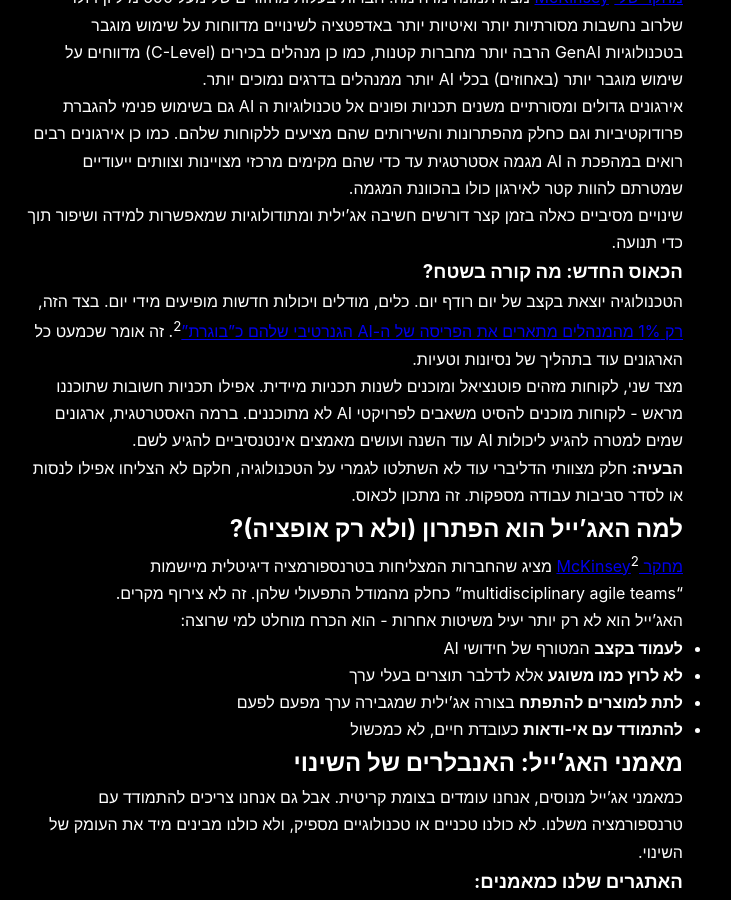
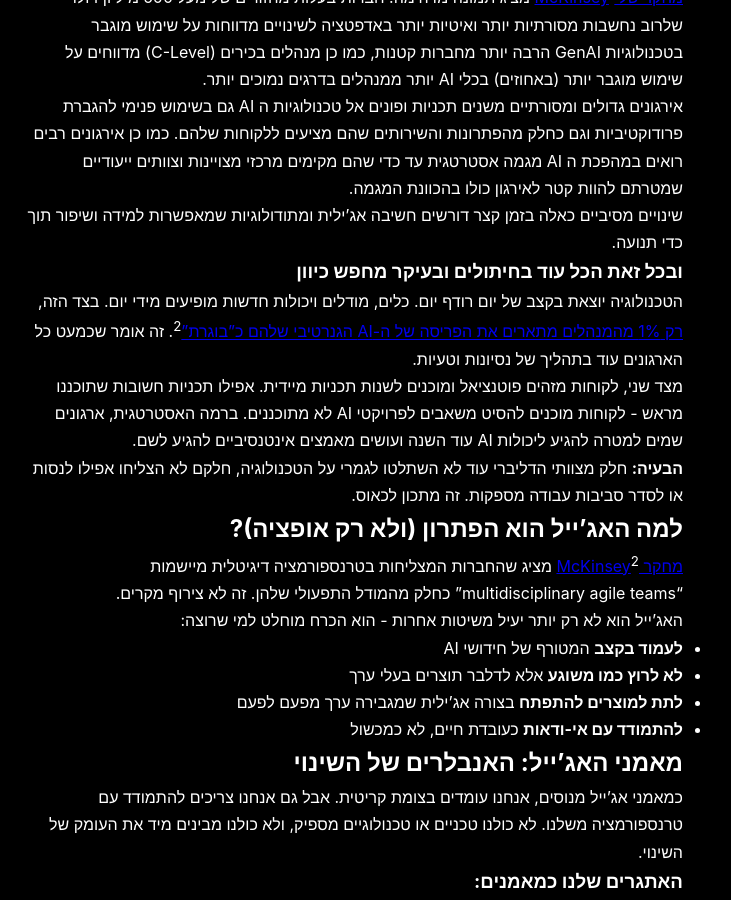
Before and after one commit to avi-the-coach/retro-on-agileprimero, a Jekyll site: the page built from posts_in_progress/ai-agile-coaches-temp.md, in a window 1280 px wide and 900 px high, scrolled down 556 px. Shown: the whole window, without its empty margins (287-1018 px from the left). Built offline with Jekyll 4.4.1, drawn with Linux system fonts in a browser that asks for light colours; our own code applies the rules of GitHub Pages for plain Markdown files.

Commit message:
Update ai-agile-coaches-temp.md

```diff
--- a/posts_in_progress/ai-agile-coaches-temp.md
+++ b/posts_in_progress/ai-agile-coaches-temp.md
@@ -16,7 +16,7 @@
 
 שינויים מסיביים כאלה בזמן קצר דורשים חשיבה אג'ילית ומתודולוגיות שמאפשרות למידה ושיפור תוך כדי תנועה.
 
-### הכאוס החדש: מה קורה בשטח?
+### ובכל זאת הכל עוד בחיתולים ובעיקר מחפש כיוון
 
 הטכנולוגיה יוצאת בקצב של יום רודף יום. כלים, מודלים ויכולות חדשות מופיעים מידי יום. בצד הזה, [רק 1% מהמנהלים מתארים את הפריסה של ה-AI הגנרטיבי שלהם כ"בוגרת"](https://www.mckinsey.com/capabilities/mckinsey-digital/our-insights/superagency-in-the-workplace-empowering-people-to-unlock-ais-full-potential-at-work)<sup>2</sup>. זה אומר שכמעט כל הארגונים עוד בתהליך של נסיונות וטעיות.
 
```
